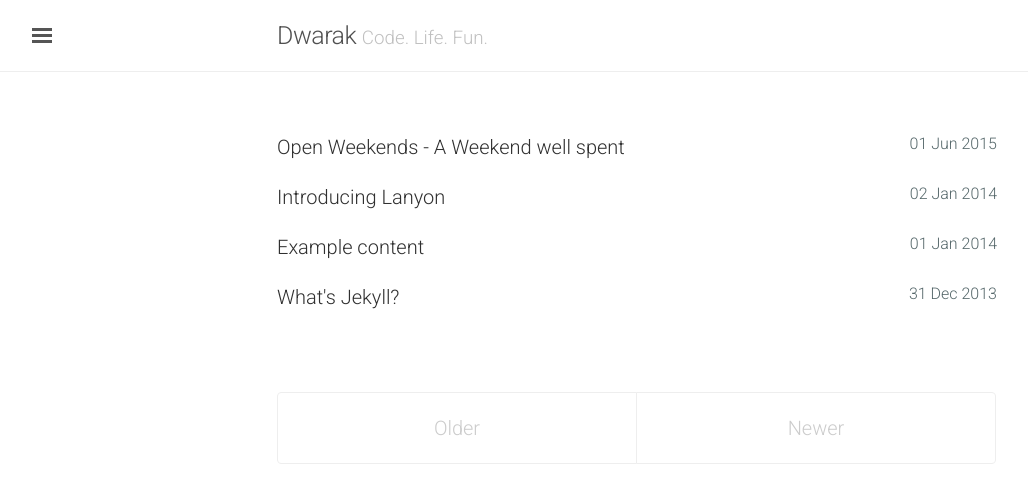
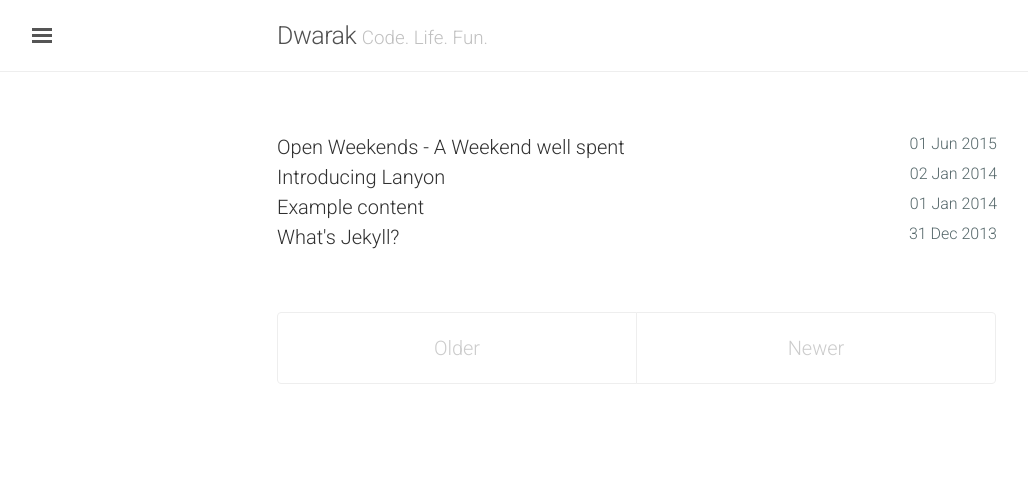
Before and after one commit to dtsdwarak/blog, a Jekyll site: the page built from index.html, in a window 1280 px wide. Shown: the top 503 px of the page, without its empty margins (3-1031 px from the left). Built offline with Jekyll 4.4.1, drawn with Linux system fonts in a browser that asks for light colours; the list of posts is cut into pages by our own code.

Commit message:
Fixing Responsive Design Issue, I hope so

```diff
--- a/index.html
+++ b/index.html
@@ -6,14 +6,16 @@
 <div class="posts">
   {% for post in paginator.posts %}
   <div class="post">
-    <p class="post-title">
+    <!-- <p class="post-title"> -->
       <a href="{{ site.baseurl }}{{ post.url }}">
         {{ post.title }}
       </a>
       <span class="date-format">{{ post.date | date_to_string }}</span>
-    </p>
+    <!-- </p> -->
+  </div>
   {% endfor %}
 </div>
+
 
 
 
--- a/public/css/lanyon.css
+++ b/public/css/lanyon.css
@@ -321,7 +321,7 @@
 
 .page,
 .post {
-  margin-bottom: 4em;
+  /*margin-bottom: 4em;*/
 }
 
 /* Blog post or page title */
--- a/public/css/poole.css
+++ b/public/css/poole.css
@@ -69,6 +69,7 @@
 a {
   color: #268bd2;
   text-decoration: none;
+  display: inline-block;
 }
 a strong {
   color: inherit;
@@ -331,8 +332,10 @@
  */
 
 .page,
-.post {
-  margin-bottom: 4em;
+.post,
+.post a {
+  /*margin-bottom: 4em;*/
+  color: #303030;
 }
 
 /* Blog post or page title */
@@ -340,6 +343,7 @@
 .post-title,
 .post-title a {
   color: #303030;
+  /*display: block;*/
 }
 .page-title,
 .post-title {
@@ -348,7 +352,7 @@
 
 /* Meta data line below post title */
 .post-date {
-  display: block;
+  /*display: block;*/
   margin-top: -.5rem;
   margin-bottom: 1rem;
   color: #9a9a9a;
```
Also changed, not shown: 4 other files.
